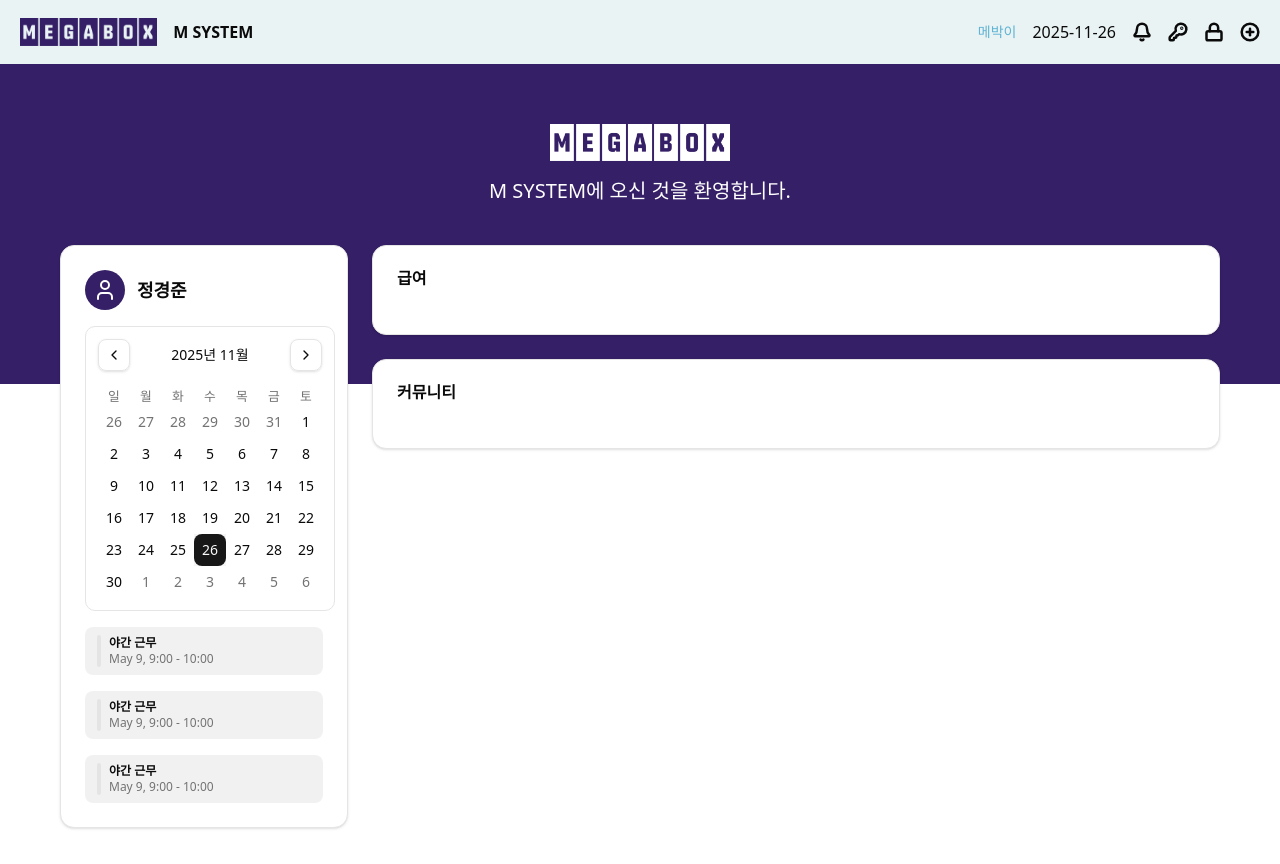
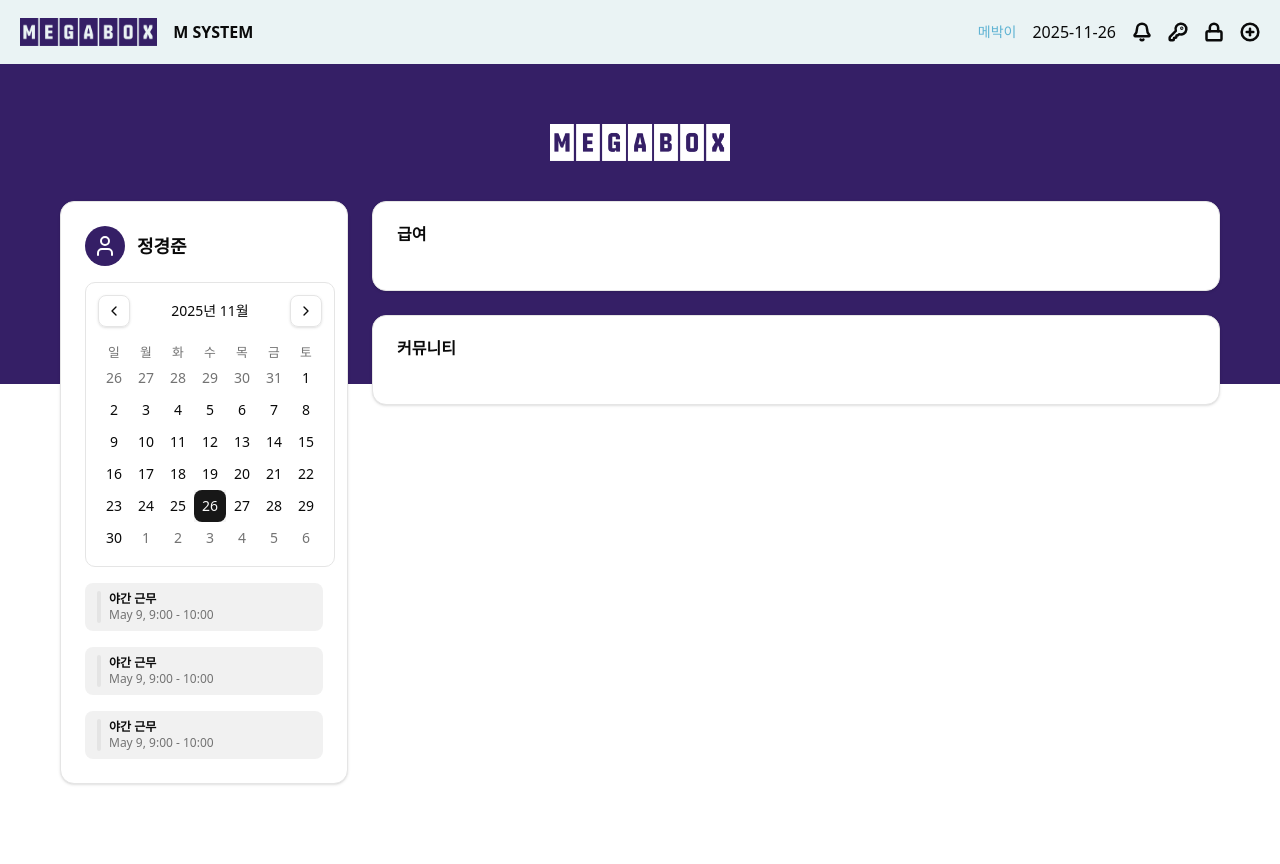
Before and after one commit to mbcwsystem/frontend, a React (Vite) app: page / in a window 1280 px wide. Built offline with nearby package versions, Linux system fonts and the light colour scheme.

Commit message:
feat: homepage수정

```diff
--- a/src/features/home/index.ts
+++ b/src/features/home/index.ts
@@ -1,3 +1,4 @@
 export { default as UserCalendar } from './ui/UserCalendar';
 export { default as UserProfile } from './ui/UserProfile';
 export { default as ScheduleList } from './ui/ScheduleList';
+export { default as PayHeader } from './ui/PayHeader';
--- a/src/pages/home/ui/HomePage.tsx
+++ b/src/pages/home/ui/HomePage.tsx
@@ -1,4 +1,4 @@
-import { ScheduleList, UserCalendar, UserProfile } from '@/features/home';
+import { PayHeader, ScheduleList, UserCalendar, UserProfile } from '@/features/home';
 import PageLogo from '@/shared/components/ui/PageLogo';
 import ContentsCard from '@/widgets/ui/ContentsCard';
 
@@ -13,7 +13,9 @@ const HomePage = () => {
           <ScheduleList />
         </ContentsCard>
         <div className=" w-full flex flex-col gap-6">
-          <ContentsCard title="급여" className=" w-full"></ContentsCard>
+          <ContentsCard title="급여" className=" w-full">
+            {/* <PayHeader /> */}
+          </ContentsCard>
           <ContentsCard title="커뮤니티" className=" w-full"></ContentsCard>
         </div>
       </div>
--- a/src/shared/components/ui/PageLogo.tsx
+++ b/src/shared/components/ui/PageLogo.tsx
@@ -4,7 +4,7 @@ const PageLogo = () => {
   return (
     <div className=" w-full flex flex-col gap-4 justify-center items-center ">
       <img src={Logo} alt="mega-logo" className=" w-[120px] md:w-[180px]" />
-      <h2 className=" md:text-xl md:text-md text-white">M SYSTEM에 오신 것을 환영합니다.</h2>
+      {/* <h2 className=" md:text-xl md:text-md text-white">M SYSTEM에 오신 것을 환영합니다.</h2> */}
     </div>
   );
 };
```
